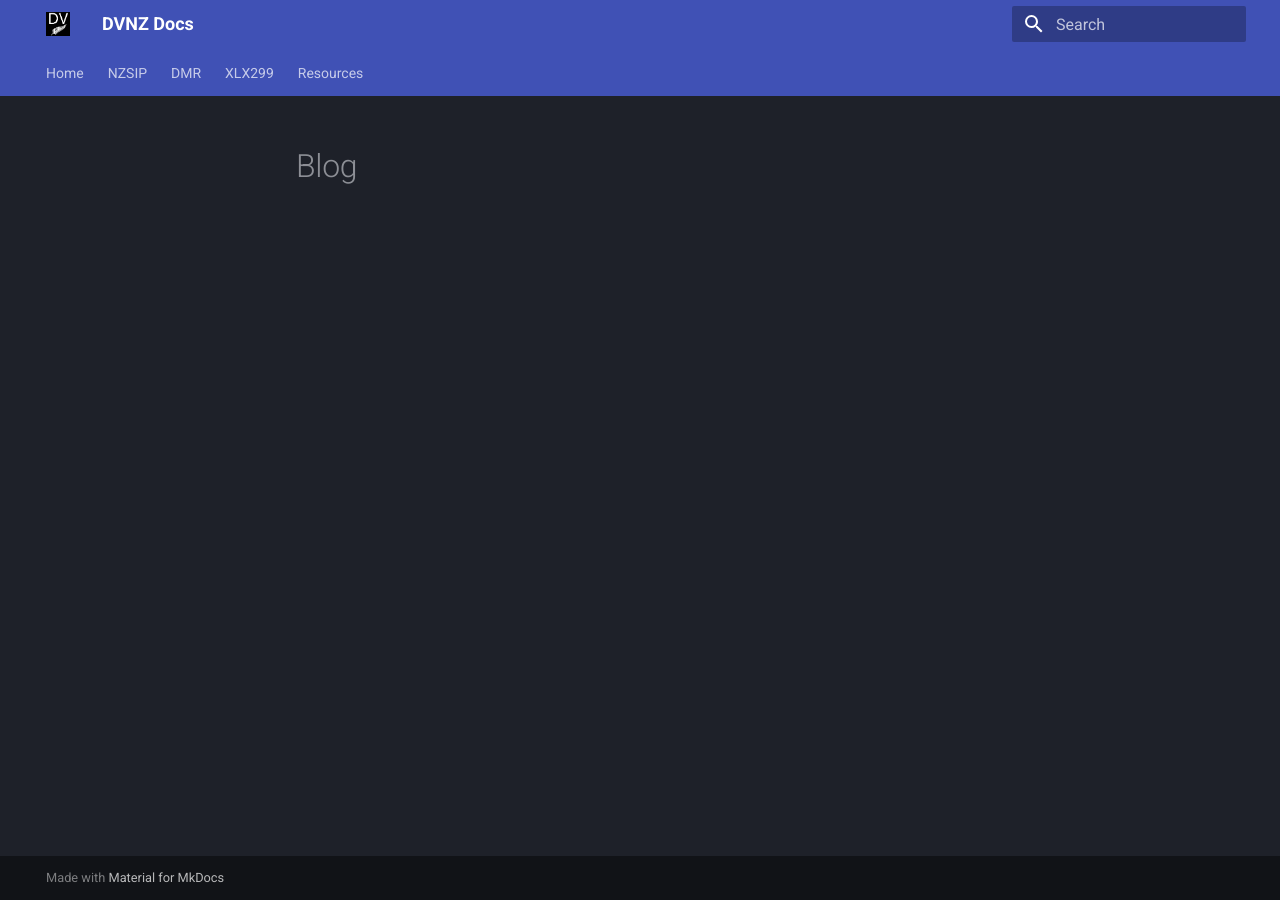
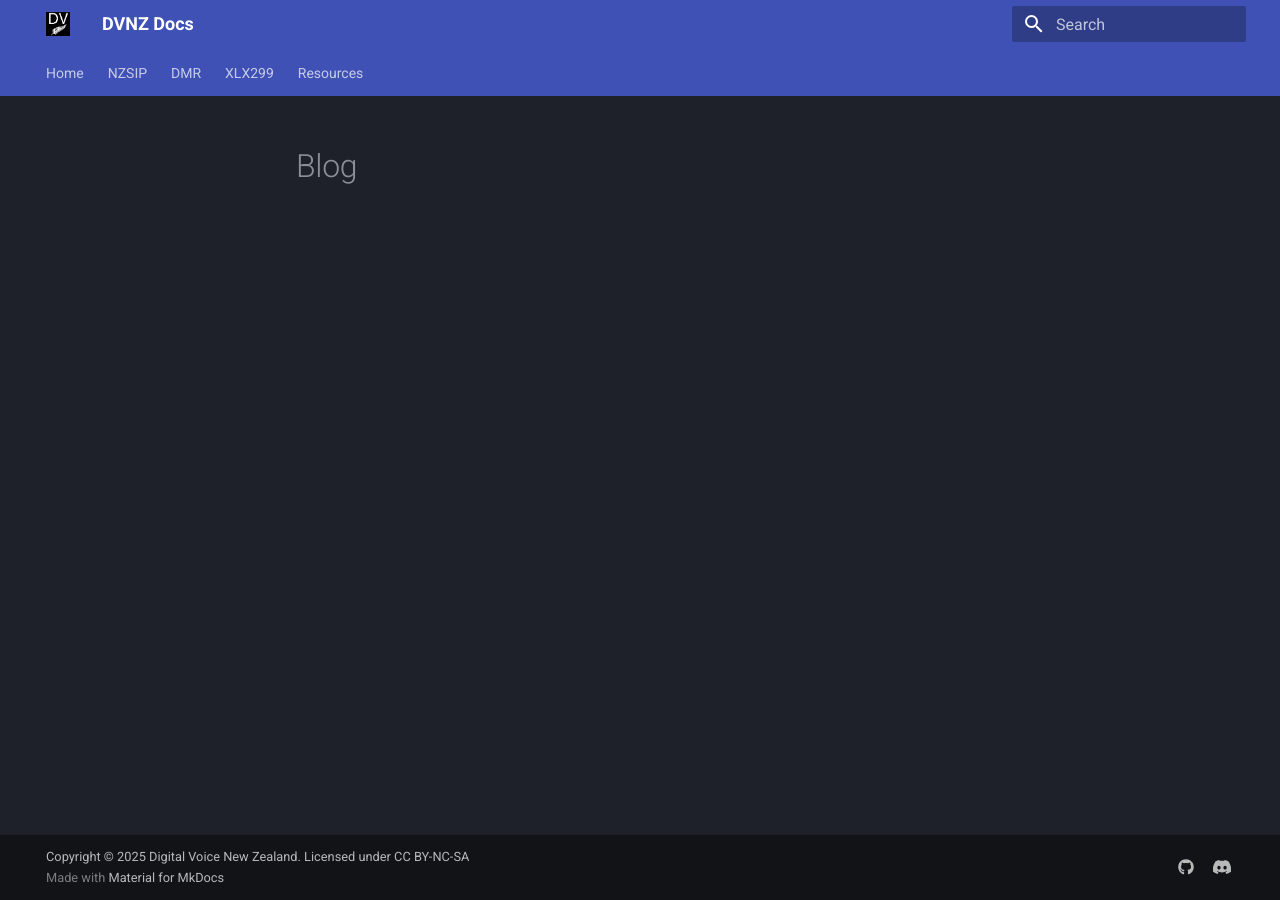
Before and after one commit to DigitalVoiceNZ/wiki, an MkDocs documentation site: the page built from docs/blog/index.md, in a window 1280 px wide. Built offline with MkDocs 1.6.1 and Material for MkDocs 9.7.7, drawn with Linux system fonts in a browser that asks for light colours.

Commit message:
Update contributing guidelines and license

```diff
--- a/mkdocs.yml
+++ b/mkdocs.yml
@@ -8,6 +8,16 @@ theme:
     - navigation.tabs
     - navigation.indexes
 
+
+copyright: Copyright &copy; 2025 Digital Voice New Zealand.  Licensed under <a href="https://creativecommons.org/licenses/by-nc-sa/4.0/" target="_blan">CC BY-NC-SA</a>
+
+extra:
+  social:
+    - icon: fontawesome/brands/github
+      link: https://github.com/digitalvoicenz/wiki
+    - icon: fontawesome/brands/discord
+      link: https://discord.gg/87hz8GYa
+
 extra_css:
   - assets/extra.css
 
@@ -16,6 +26,7 @@ nav:
     - Welcome: index.md
     - Connect: connect.md
     - Channels: channels.md
+    - Contributing: resources/contributing.md
   - NZSIP:
     - About: nzsip/index.md
     - User Guide: nzsip/users.md
```
Also changed, not shown: docs/index.md (+3 -0 lines), docs/resources/contributing.md (+3 -0 lines).
